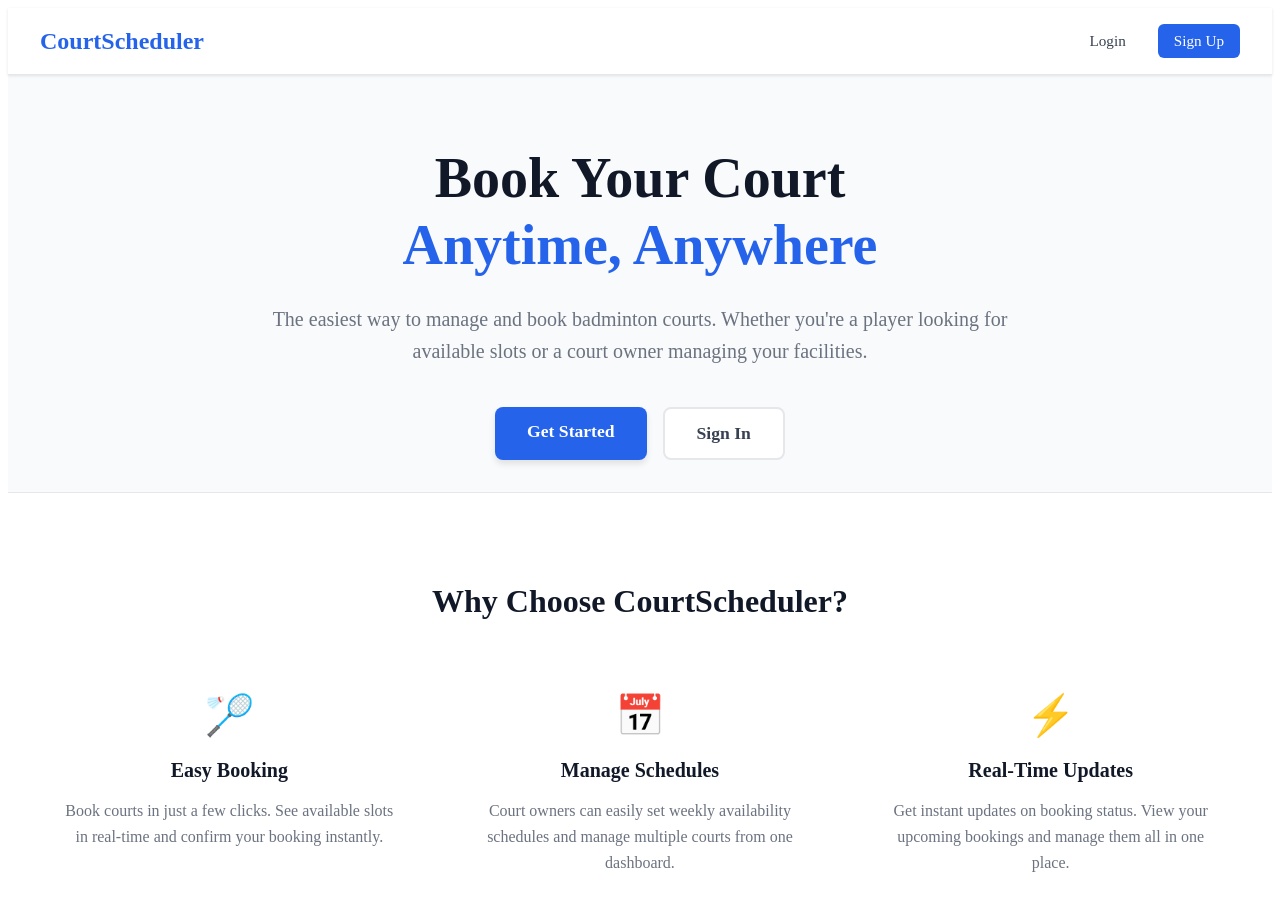
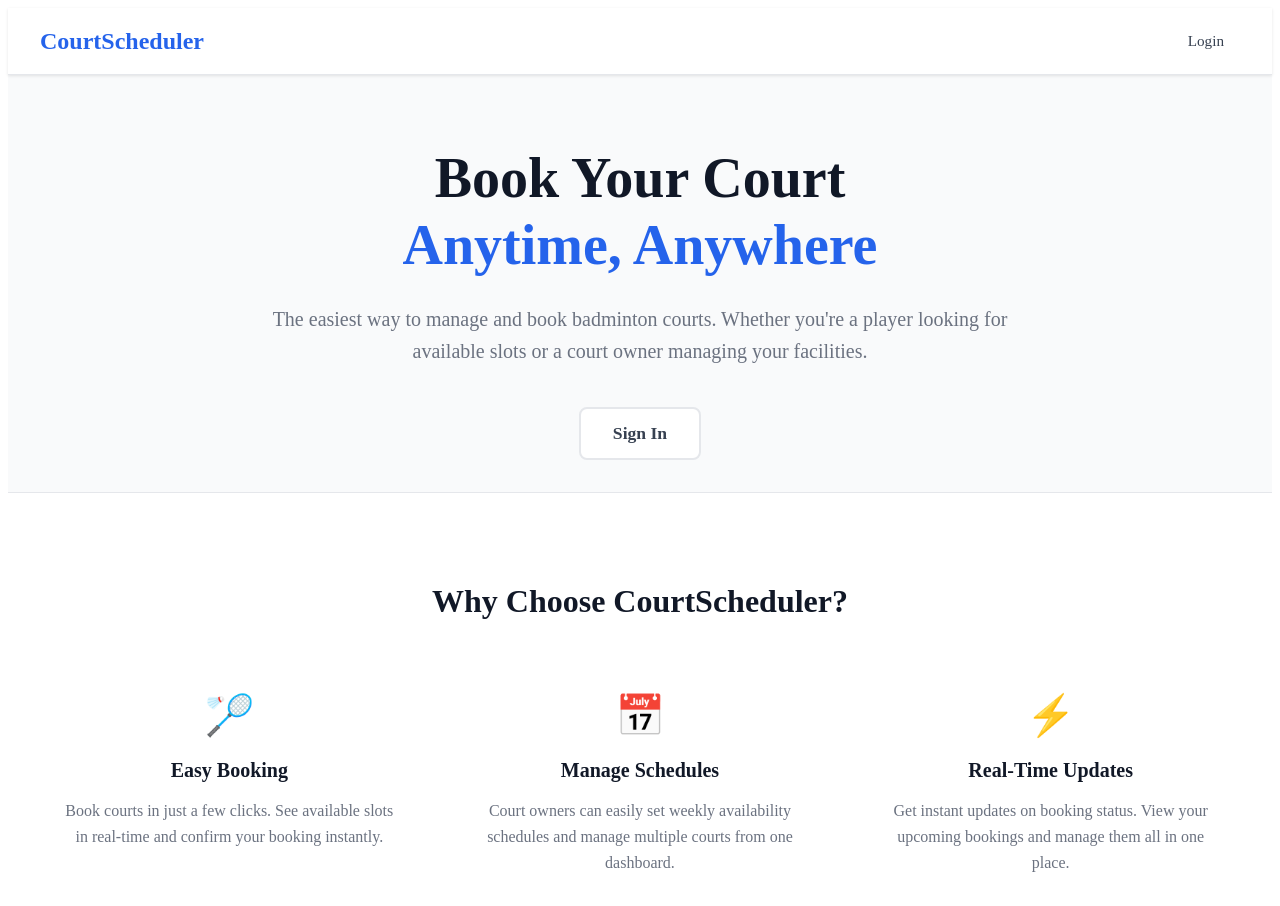
Before and after one commit to dr3nyl/Court-Scheduling, a React (Create React App) app in the folder frontend/: page / in a window 1280 px wide. Shown: the top 906 px of the page. Built offline with nearby package versions, Linux system fonts and the light colour scheme; no server answers.

Commit message:
Temporarily hide register buttons on landing page

```diff
--- a/frontend/src/pages/Landing.jsx
+++ b/frontend/src/pages/Landing.jsx
@@ -51,7 +51,7 @@ export default function Landing() {
             >
               Login
             </Link>
-            <Link
+            {/* <Link
               to="/register"
               style={{
                 padding: "0.5rem 1rem",
@@ -64,7 +64,7 @@ export default function Landing() {
               }}
             >
               Sign Up
-            </Link>
+            </Link> */}
           </nav>
         </div>
       </header>
@@ -117,7 +117,7 @@ export default function Landing() {
               flexWrap: "wrap",
             }}
           >
-            <Link
+            {/* <Link
               to="/register"
               style={{
                 padding: "0.875rem 2rem",
@@ -141,7 +141,7 @@ export default function Landing() {
               }}
             >
               Get Started
-            </Link>
+            </Link> */}
             <Link
               to="/login"
               style={{
--- a/frontend/src/pages/Login.jsx
+++ b/frontend/src/pages/Login.jsx
@@ -220,7 +220,7 @@ export default function Login() {
         </form>
 
         {/* Sign up link */}
-        <div style={{ textAlign: "center" }}>
+        {/* <div style={{ textAlign: "center" }}>
           <p style={{ color: "#6b7280", fontSize: "0.875rem" }}>
             Don't have an account?{" "}
             <Link
@@ -234,7 +234,7 @@ export default function Login() {
               Sign up
             </Link>
           </p>
-        </div>
+        </div> */}
 
         {/* Back to home */}
         <div style={{ textAlign: "center", marginTop: "1rem" }}>
```
